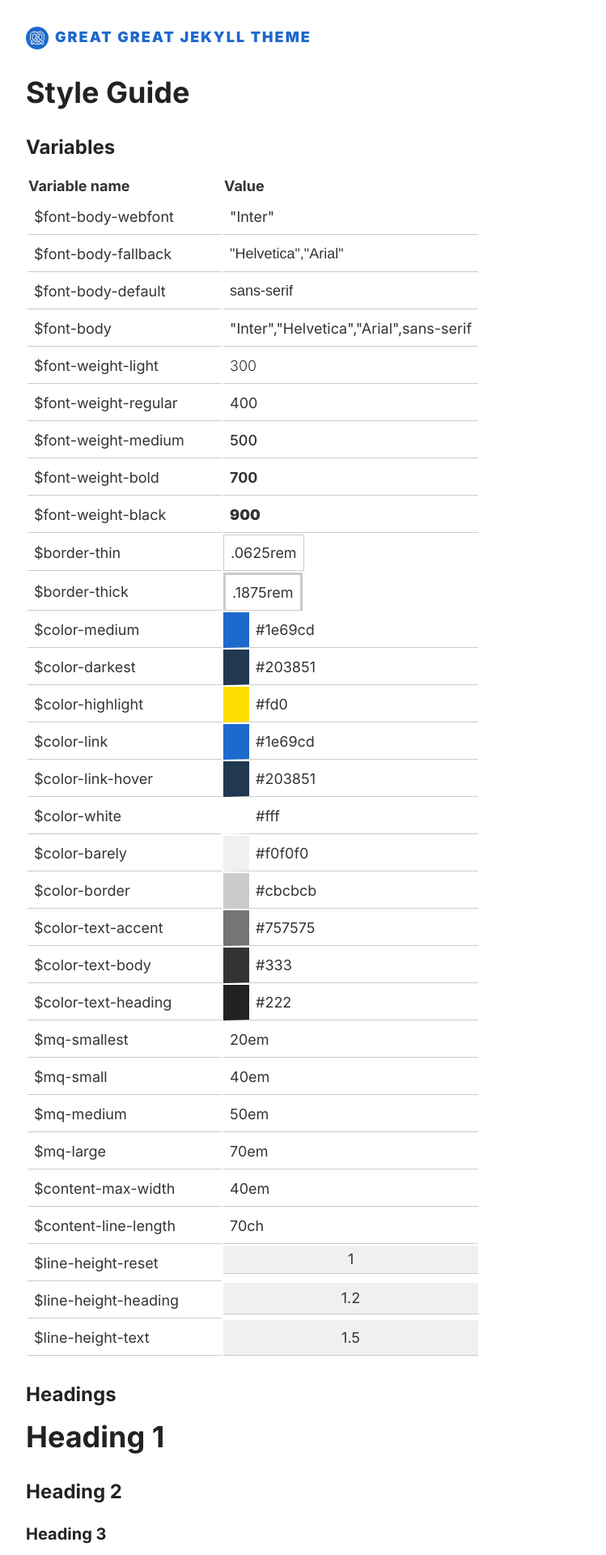
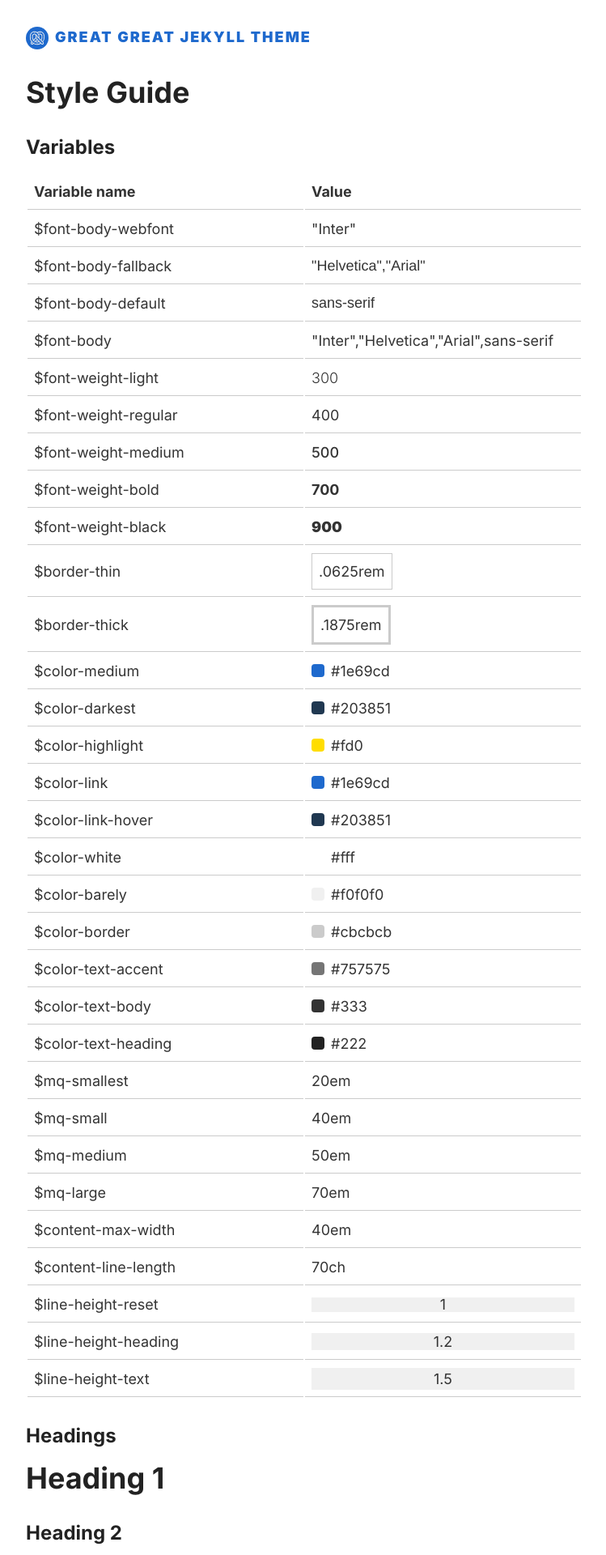
Before and after one commit to double-great/theme, a Jekyll site: the page built from index.html, in a window 1280 px wide. Shown: the top 1920 px of the page at 81% size, without its empty margins (264-1013 px from the left). Built offline with Jekyll 4.4.1, drawn with Linux system fonts in a browser that asks for light colours.

Commit message:
Prevent table from overflowing on small devices (#19)
* :wrench: Prevent table from overflowing on small devices

* Give `th` same padding and border-bottom; remove unused style

* Stylelint fixes

* Add swatches

* Moving dynamic class into inner element

Co-authored-by: Jason Morris <jasonmorris@gmail.com>

```diff
--- a/_sass/_junkdrawer.scss
+++ b/_sass/_junkdrawer.scss
@@ -245,17 +245,33 @@
 }
 
 .style-table {
+  width: 100%;
+  max-width: 100%;
+  table-layout: fixed;
+
+  th,
+  td {
+    padding: 0.5rem;
+    border-bottom: $border-thin solid $color-border;
+  }
+
   th {
     text-align: left;
   }
 
   td {
-    padding: 0.5rem;
-    border-bottom: $border-thin solid $color-border;
+    display: table-cell;
+    word-break: break-word;
   }
 
-  .fix {
-    min-width: 15rem;
+  .swatch {
+    position: relative;
+    top: 0.075rem;
+    display: inline-block;
+    width: 1rem;
+    height: 1rem;
+    margin-right: 0.5rem;
+    border-radius: 0.25rem;
   }
 }
 
--- a/index.html
+++ b/index.html
@@ -12,10 +12,9 @@
     {%-for key in site.data.variables-%}
     {%-assign varName = key[0]-%}
     {%-assign varValue = key[1]-%}
-    {%-capture inline-%}{%-if varName contains '$color-'-%}border-left: 2rem solid {{varValue}}; padding: .5rem;{%-endif-%}{%-endcapture-%}
     <tr>
       <td>{{varName}}</td>
-      <td style="{{inline}}" class="{{varName | replace: "$", "u-"}}">{{varValue}}</td>
+      <td><div class="{{varName | replace: "$", "u-"}}">{%-if varName contains '$color-'-%}<div class="swatch" style="background-color: {{varValue}}"></div>{%-endif-%}{{varValue}}</div></td>
     </tr>
     {%-endfor-%}
   </tbody>
```
